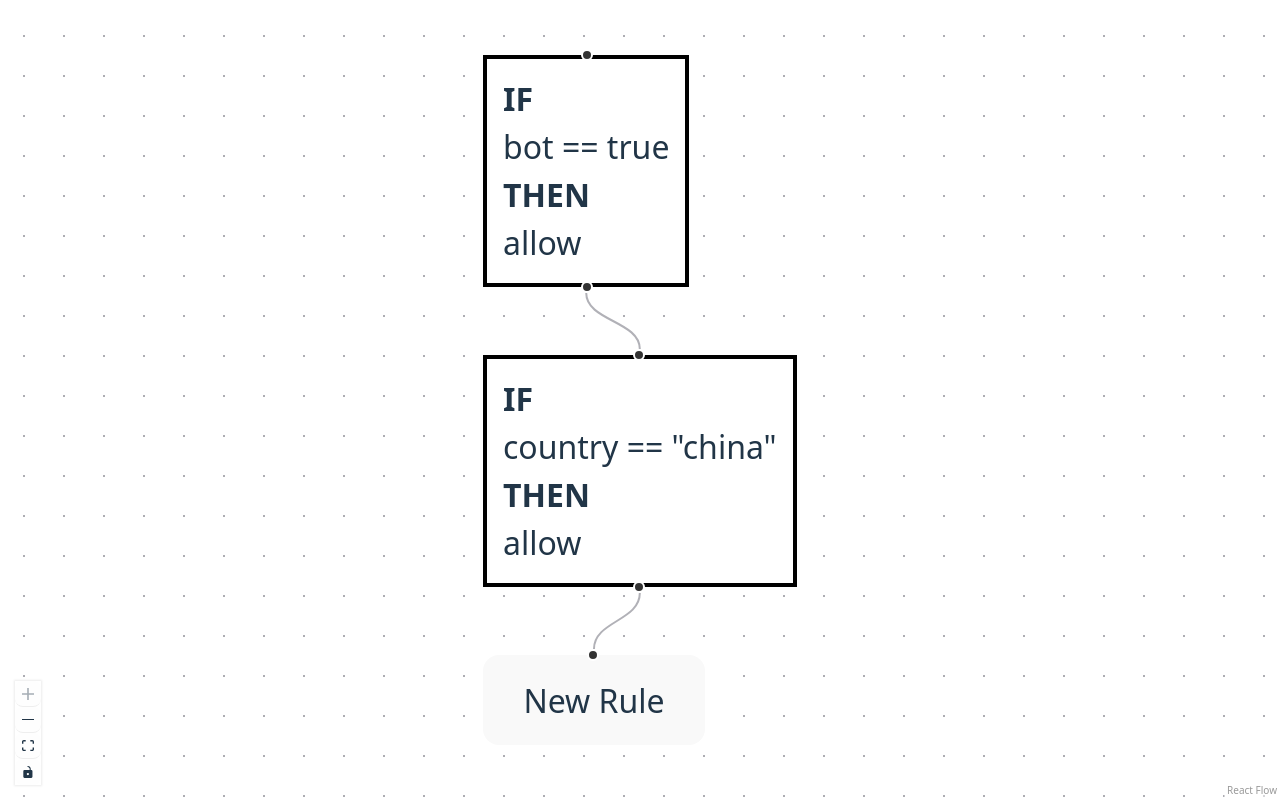
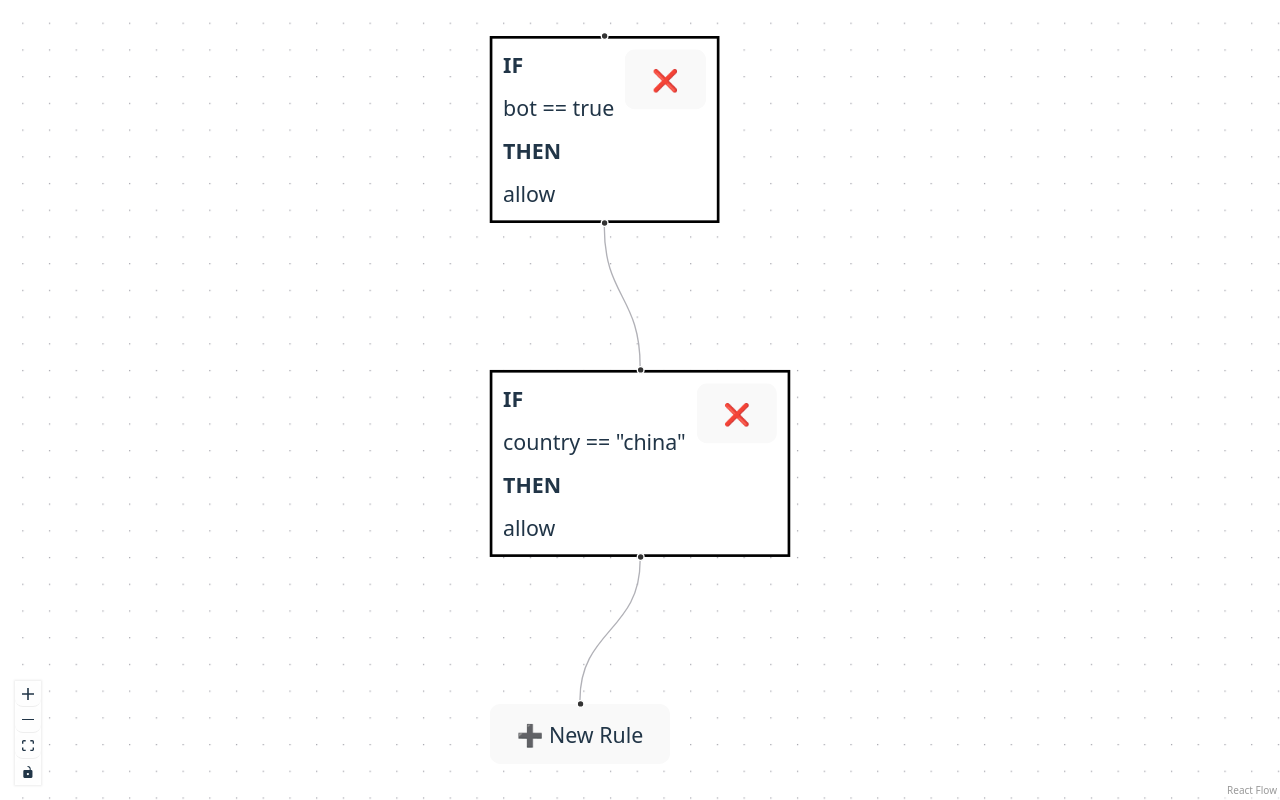
Before and after one commit to JuroUhlar/react-flow-sandbox, a React (Vite) app: page / in a window 1280 px wide. Built offline with nearby package versions, Linux system fonts and the light colour scheme.

Commit message:
feat: add delete functionality to rules and improve layout in RulesCanvas

```diff
--- a/src/components/RulesCanvas.tsx
+++ b/src/components/RulesCanvas.tsx
@@ -5,12 +5,13 @@ import {
   type NodeProps,
   Handle,
   Position,
+  useReactFlow,
 } from "@xyflow/react";
 import { type Node, type Edge } from "@xyflow/react";
 import { useMemo } from "react";
 import type { Rule } from "./RulesTab";
 
-type RuleNodeComponent = Node<Rule, "rule">;
+type RuleNodeComponent = Node<Rule & { deleteRule: () => void }, "rule">;
 type NewRuleNodeComponent = Node<{ onClick?: () => void }, "newRuleButton">;
 type AppNode = RuleNodeComponent | NewRuleNodeComponent;
 
@@ -20,18 +21,33 @@ const nodeTypes = {
 };
 
 function RuleNodeComponent(props: NodeProps<RuleNodeComponent>) {
+  const { fitView } = useReactFlow();
+
   return (
     <div
-      className={`p-2 border-2 ${
+      className={`p-2 border-2 flex flex-row ${
         props.selected
           ? "bg-blue-100 border-blue-500 shadow-lg"
           : "bg-white border-black"
-      }`}
+      } gap-2`}
     >
+      <div className="flex flex-col gap-2">
         <b>IF</b>
         <p>{props.data.expression}</p>
         <b>THEN</b>
         <p>{props.data.action}</p>
+      </div>
+      <div>
+        <button
+          className="nopan"
+          onClick={() => {
+            props.data.deleteRule();
+            fitView();
+          }}
+        >
+          ❌
+        </button>
+      </div>
       <Handle type="target" position={Position.Top} />
       <Handle type="source" position={Position.Bottom} />
     </div>
@@ -39,16 +55,20 @@ function RuleNodeComponent(props: NodeProps<RuleNodeComponent>) {
 }
 
 function NewRuleNodeComponent(props: NodeProps<NewRuleNodeComponent>) {
+  const { fitView } = useReactFlow();
+
   return (
     <>
       <Handle type="target" position={Position.Top} />
       <button
-        className="focus:outline-none focus:ring-0 border-none nopan"
+        // nopan prevents the button clicks from dragging canvas
+        className={`focus:outline-none focus:ring-0 border-none nopan`}
         onClick={() => {
           props.data.onClick?.();
+          fitView();
         }}
       >
-        New Rule
+        ➕ New Rule
       </button>
     </>
   );
@@ -59,24 +79,33 @@ type RulesEditorProps = {
   selectedRuleId: string | null;
   setSelectedRuleId: (id: string | null) => void;
   addNewRule: () => void;
+  deleteRule: (id: string) => void;
 };
 
 // Rules tab
-export const RulesCanvas = ({ rules, selectedRuleId, setSelectedRuleId, addNewRule }: RulesEditorProps) => {
-
-  const nodes: AppNode[] = useMemo(
-    () => [
+export const RulesCanvas = ({
+  rules,
+  selectedRuleId,
+  setSelectedRuleId,
+  addNewRule,
+  deleteRule,
+}: RulesEditorProps) => {
+  const nodes: AppNode[] = useMemo(() => {
+    return [
       ...rules.map((rule, index) => ({
         id: rule.id,
-        position: { x: 0, y: index * 150 },
-        data: rule,
+        position: { x: 0, y: index * 250 },
+        data: {
+          ...rule,
+          deleteRule: () => deleteRule(rule.id),
+        },
         type: "rule" as const,
         selected: rule.id === selectedRuleId,
         draggable: false, // Disable dragging on individual nodes
       })),
       {
         id: "newRuleButton",
-        position: { x: 0, y: rules.length * 150 },
+        position: { x: 0, y: rules.length * 250 },
         type: "newRuleButton" as const,
         selected: false,
         data: {
@@ -84,9 +113,8 @@ export const RulesCanvas = ({ rules, selectedRuleId, setSelectedRuleId, addNewRu
         },
         draggable: false, // Disable dragging on individual nodes
       },
-    ],
-    [rules, selectedRuleId, addNewRule]
-  );
+    ];
+  }, [rules, selectedRuleId, addNewRule, deleteRule]);
 
   const edges: Edge[] = useMemo(() => {
     const result: Edge[] = [];
--- a/src/components/RulesTab.tsx
+++ b/src/components/RulesTab.tsx
@@ -40,6 +40,10 @@ export type Rule = {
       ]);
     }, [rules]);
 
+    const deleteRule = useCallback((id: string) => {
+      setRules(rules.filter((rule) => rule.id !== id));
+    }, [rules]);
+
 
     return (
       <div>
@@ -48,6 +52,7 @@ export type Rule = {
           selectedRuleId={selectedRuleId}
           setSelectedRuleId={setSelectedRuleId}
           addNewRule={addNewRule}
+          deleteRule={deleteRule}
         />
       </div>
     );
```
Lines whose indentation alone changed are shown as unchanged.
